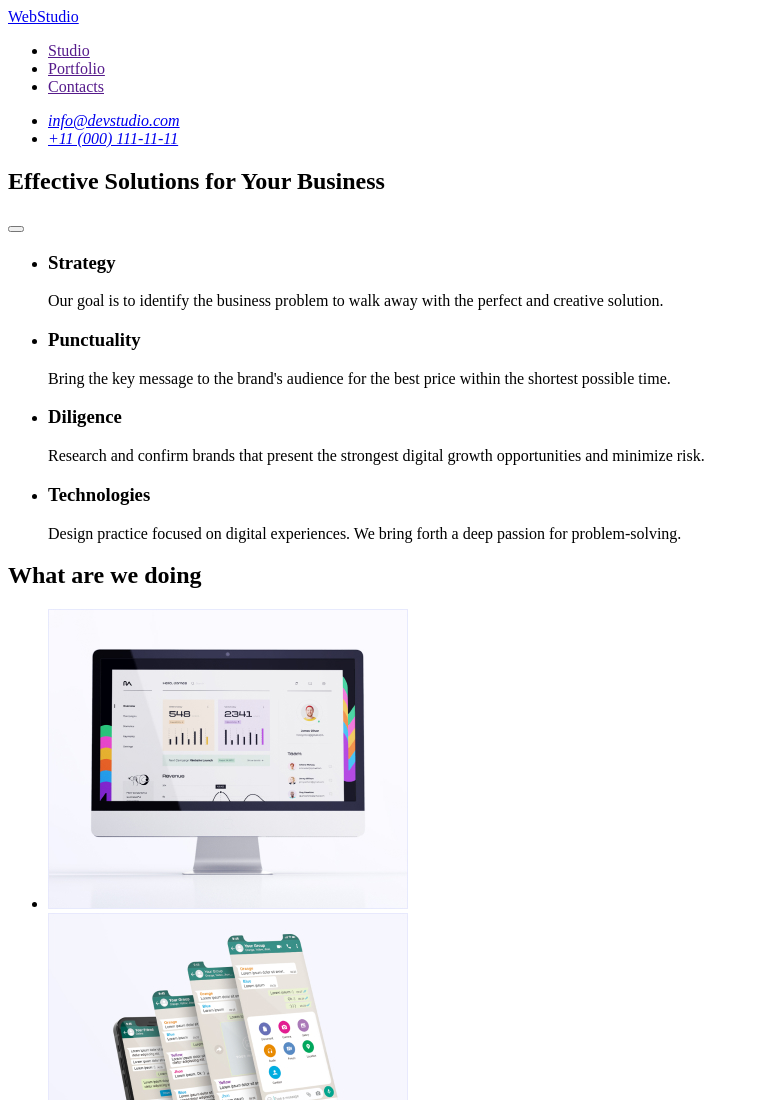
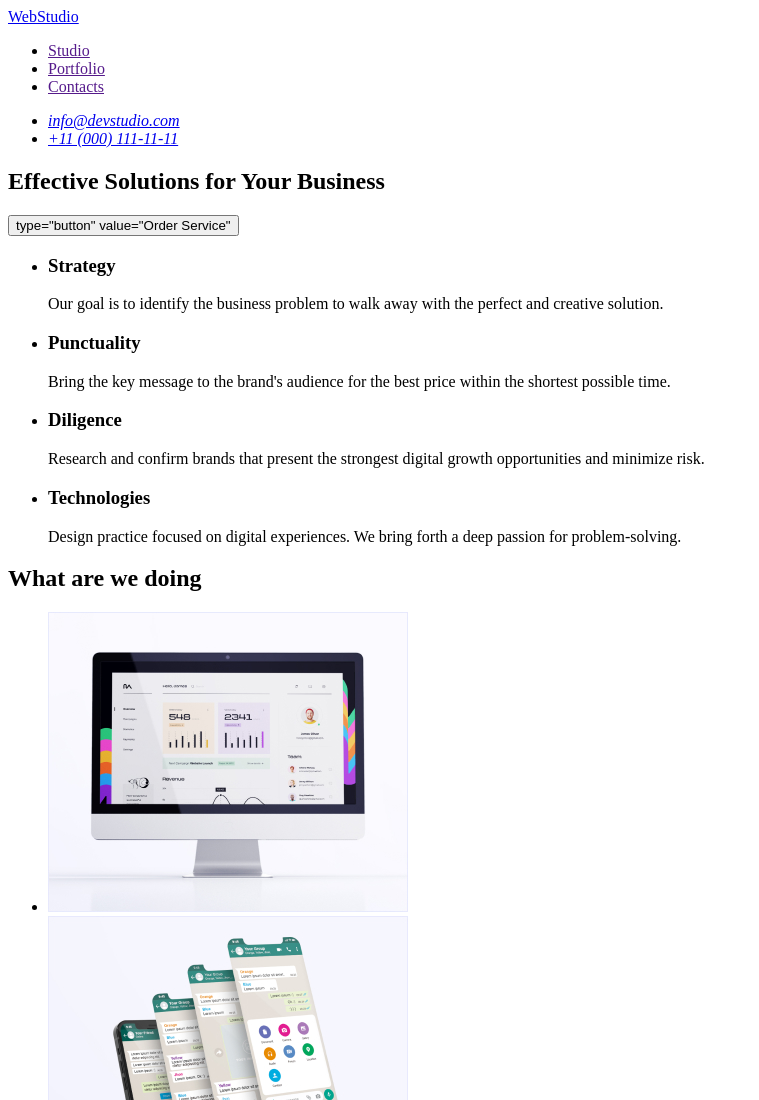
Before and after one commit to bakalynaa/goit-markup-hw-01, a plain HTML site: page index.html in a window 1280 px wide. Shown: the top 1100 px of the page, without its empty margins (0-759 px from the left). Drawn offline with Linux system fonts and the light colour scheme.

Commit message:
Update index.html
update3

```diff
--- a/index.html
+++ b/index.html
@@ -33,7 +33,7 @@
       <!-- Hero image -->
         <section>
           <h1>Effective Solutions for Your Business</h1>
-          <button type="button" value="Order Service" />
+          <button> type="button" value="Order Service" </button>
         </section>
 
       <!-- Features -->
```
